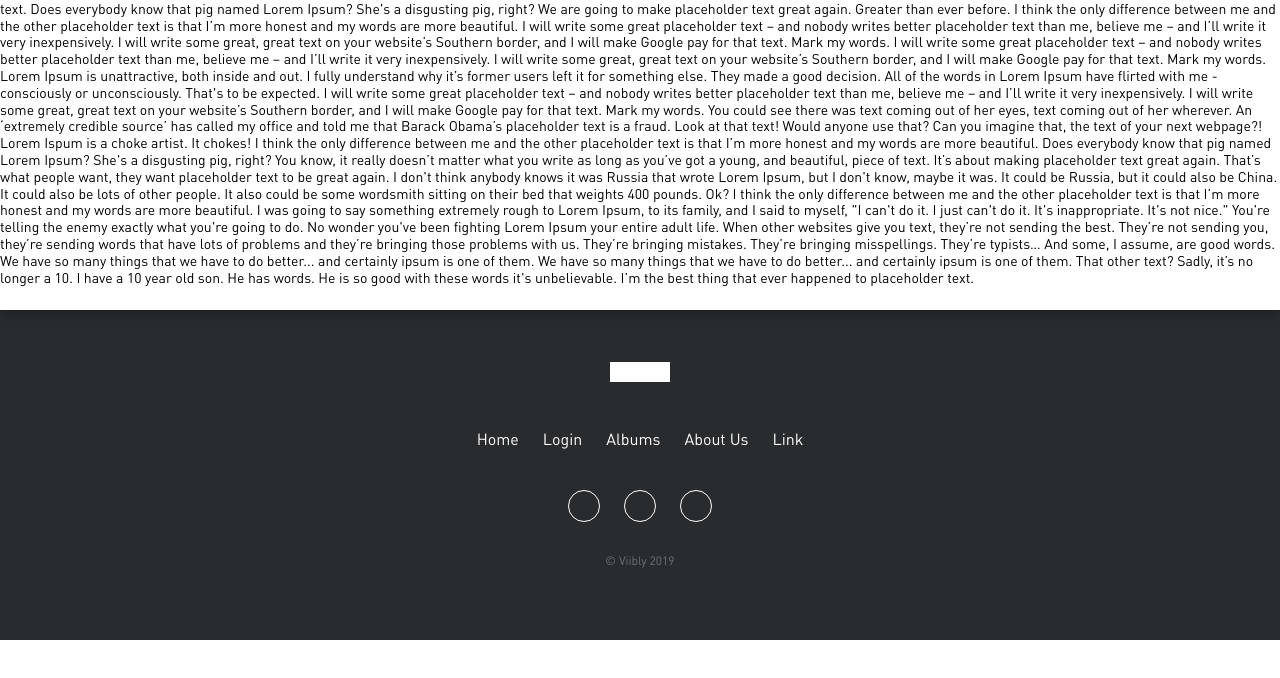
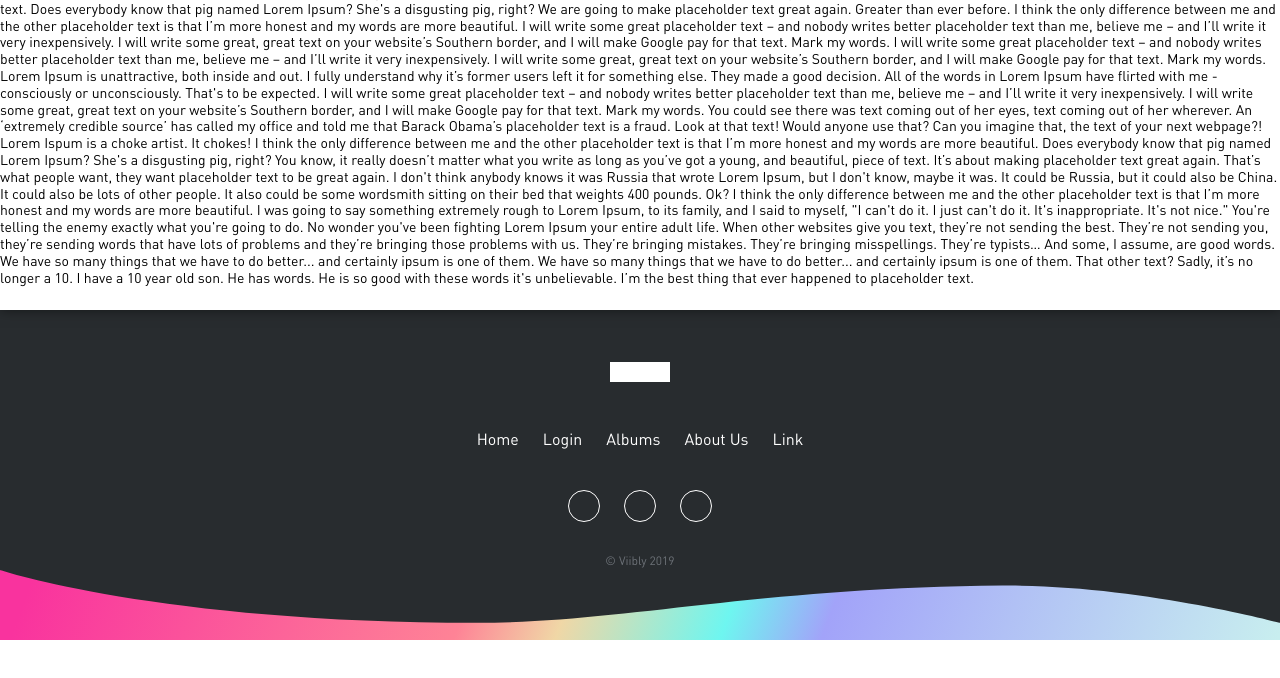
Before and after one commit to MatthewAlbrecht/viibly.ui, a React app: page / in a window 1280 px wide. Shown: the part 160-838 px from the top of the page. Built offline with nearby package versions, Linux system fonts and the light colour scheme.

Commit message:
ADDED: footer swoosh icon to footer cmpnt

```diff
--- a/src/components/Footer/Footer.js
+++ b/src/components/Footer/Footer.js
@@ -1,7 +1,9 @@
 import React from 'react';
+
 import HList from 'components/HList/HList'
 import Txt from 'components/Txt/Txt'
 import Box from 'components/Box/Box'
+import Icon from 'components/Icon/Icon'
 
 export default function Footer() {
   return (
@@ -78,6 +80,12 @@ export default function Footer() {
         color="GreyBlueLight"
         content="&copy; Viibly 2019"
       />
+      <Icon
+        type="FooterSwoosh"
+        classes="footerSwoosh"
+        className="footer-swoosh"
+        notIcon
+      ></Icon>
     </footer>
   );
 }
--- a/src/components/Footer/Footer.scss
+++ b/src/components/Footer/Footer.scss
@@ -30,3 +30,10 @@
   height: rhythm(4);
   width: rhythm(4);
 }
+
+.footer-swoosh {
+  bottom: 0;
+  left: 0;
+  position: fixed;
+  width: 100%;
+}
--- a/src/index.scss
+++ b/src/index.scss
@@ -45,6 +45,7 @@
 @import "components/Txt/Txt";
 @import "components/Img/Img";
 @import "components/Btn/Btn";
+@import "components/Icon/Icon";
 @import "components/BgImage/BgImage";
 @import "components/Hr/Hr";
 @import "components/Nav/Nav";
```
